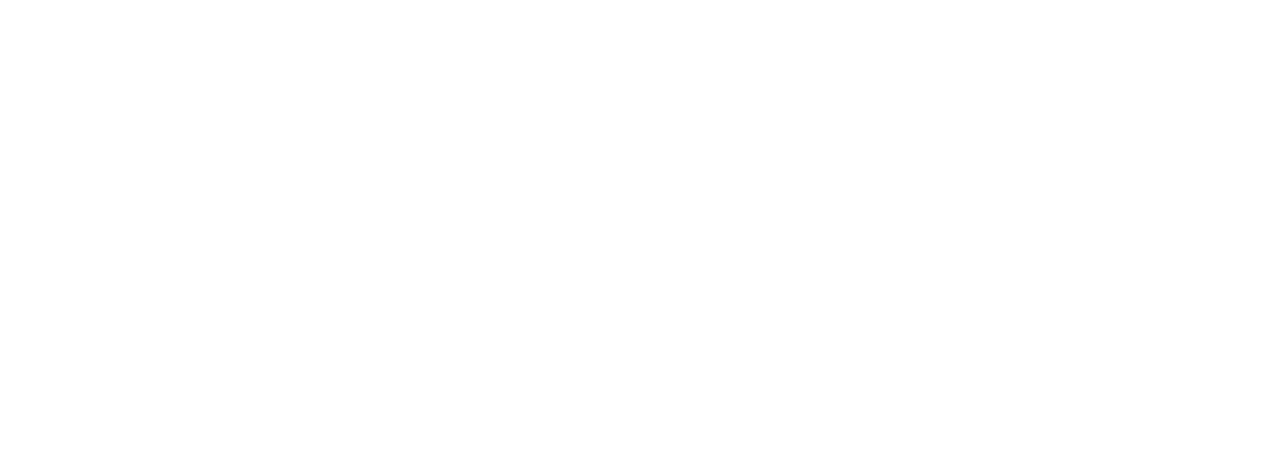
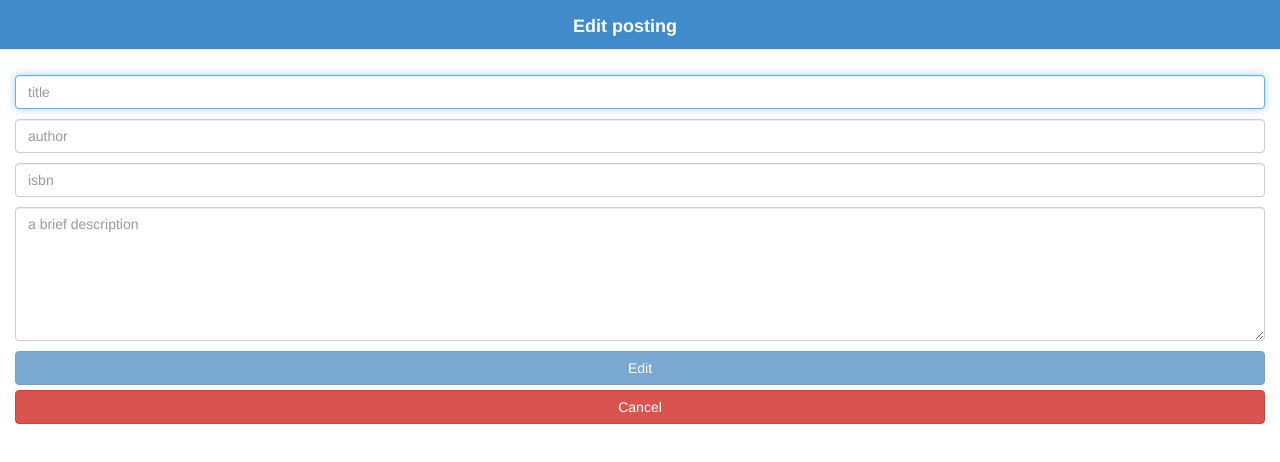
Before and after one commit to gsurbhi/book-exchange, an Angular app: page /user/1/admin-posting/1 in a window 1280 px wide. Before the commit this address led to /. Shown: the top 462 px of the page. Built offline with nearby package versions, Linux system fonts and the light colour scheme; no server answers.

Commit message:
Admin edit and Delete post updated
From Home dashboard Admin can edit and delete the post

```diff
--- /dev/null
+++ b/src/app/admin/admin-edit-post/admin-edit-post.component.html
@@ -0,0 +1,63 @@
+<!--<p>-->
+  <!--admin-edit-post works!-->
+<!--</p>-->
+
+<nav class="navbar navbar-default navbar-fixed-top">
+  <div class="container-fluid">
+
+    <p class="navbar-header">
+      <a class="navbar-brand thick">
+        <b class="nav-foreground">Edit posting</b>
+      </a>
+    </p>
+
+  </div>
+</nav>
+
+<div class="container-fluid">
+  <form #f="ngForm" (ngSubmit)=adminEditPosting()>
+
+    <input placeholder="title"
+           type="text"
+           class="form-control"
+           name="title"
+           ngModel
+           required
+           autofocus
+           [(ngModel)] = "title"/>
+
+    <input placeholder="author"
+           type="text"
+           class="form-control"
+           name="author"
+           ngModel
+           required
+           autofocus
+           [(ngModel)] = "author"/>
+
+    <input placeholder="isbn"
+           type="text"
+           class="form-control"
+           name="isbn"
+           ngModel
+           required
+           [(ngModel)] = "isbn"/>
+
+    <textarea placeholder="a brief description"
+              type="text"
+              class="form-control"
+              name="description"
+              rows="6"
+              ngModel
+              required
+              [(ngModel)] = "description"></textarea>
+
+    <button class="btn btn-primary btn-block register-elements"
+            type="submit" [disabled]="!f.valid">Edit
+    </button>
+    <button type="button" class="btn btn-danger btn-block register-elements"
+            [routerLink]="['/user/' + username + '/dashboard']">Cancel
+    </button>
+  </form>
+  <div class="alert alert-danger error-message register-elements" *ngIf="errorFlag"> {{errorMessage}} </div>
+</div>
--- /dev/null
+++ b/src/app/admin/admin-edit-post/admin-edit-post.component.ts
@@ -0,0 +1,66 @@
+import {Component, OnInit, ViewChild} from '@angular/core';
+import {Posting} from "../../../model/posting.model.client";
+import {Book} from "../../../model/book.model.client";
+import {NgForm} from "@angular/forms";
+import {PostingService} from "../../../service/post.service.client";
+import {ActivatedRoute, Router} from "@angular/router";
+import {User} from "../../../model/user.model.client";
+
+@Component({
+  selector: 'app-admin-edit-post',
+  templateUrl: './admin-edit-post.component.html',
+  styleUrls: ['./admin-edit-post.component.css']
+})
+export class AdminEditPostComponent implements OnInit {
+
+  pId: number;
+  username: string;
+  posting: Posting;
+  book: Book;
+  title: string;
+  description: string;
+  author: string;
+  isbn: number;
+  errorFlag = false;
+  errorMessage: string;
+  @ViewChild('f') postEditForm: NgForm;
+
+  constructor(private postingService: PostingService, private route: ActivatedRoute, private router: Router) {
+    this.route.params.subscribe(
+      params => this.setParams(params));
+  }
+
+  setParams(params) {
+    this.username = params.username;
+    this.pId = params.posting;
+  }
+
+  adminEditPosting() {
+    if ((this.title === undefined) || (this.title === '') || (this.title === null)) {
+      this.errorFlag = true;
+      return;
+    }
+
+    const book = new Book(this.isbn, this.author, this.title, this.description);
+    const user = new User(this.username, '', '', '', '', '', false);
+    const posting = new Posting(this.pId, undefined, user, book);
+    this.postingService.updatePosting(this.pId, posting)
+      .subscribe((posting) => {
+        this.posting = posting;
+        this.router.navigate(['user/', this.username, 'dashboard']);
+      });
+  }
+
+  ngOnInit() {
+    this.postingService.getPostingById(this.pId)
+      .subscribe((posting) => {
+        this.posting = posting;
+        this.book = this.posting.book;
+        this.title = this.book.title;
+        this.description = this.book.description;
+        this.author = this.book.author;
+        this.isbn = this.book.isbn;
+      });
+  }
+
+}
--- a/src/app/app-routing.module.ts
+++ b/src/app/app-routing.module.ts
@@ -11,6 +11,7 @@
 import {WishListNewComponent} from './wishList/wish-list-new/wish-list-new.component';
 import {MyRequestListComponent} from "./myRequest/my-request-list/my-request-list.component";
 import {AnonymousComponent} from "./anonymous/anonymous.component";
+import {AdminEditPostComponent} from "./admin/admin-edit-post/admin-edit-post.component";
 
 const routes: Routes = [
   {path: '', redirectTo: 'anonymous', pathMatch: 'full'},
@@ -24,6 +25,7 @@
   {path: 'user/:username/my-posting/:posting', component: MyPostingEditComponent},
   {path: 'user/:username/wish-list', component: WishListComponent},
   {path: 'user/:username/wish-list/new', component: WishListNewComponent},
+  {path: 'user/:username/admin-posting/:posting', component: AdminEditPostComponent},
   {path: 'user/:username/my-request', component: MyRequestListComponent}];
 
 @NgModule({
--- a/src/app/app.module.ts
+++ b/src/app/app.module.ts
@@ -21,6 +21,7 @@
 import {RequestService} from "../service/request.service.client";
 import {CommonModule} from "@angular/common";
 import { AnonymousComponent } from './anonymous/anonymous.component';
+import { AdminEditPostComponent } from './admin/admin-edit-post/admin-edit-post.component';
 
 @NgModule({
   declarations: [
@@ -35,7 +36,8 @@
     WishListComponent,
     WishListNewComponent,
     MyRequestListComponent,
-    AnonymousComponent
+    AnonymousComponent,
+    AdminEditPostComponent
   ],
   imports: [
     BrowserModule,
--- a/src/app/dashboard/dashboard.component.html
+++ b/src/app/dashboard/dashboard.component.html
@@ -22,13 +22,15 @@
 
 <div id="mySidebar" class="sidebar">
   <a href="nav-link" [routerLink]="['/user', username, 'dashboard']">Home</a>
-  <a class="nav-link"  [routerLink]="['/user/', username]"> Profile</a>
-  <a class="nav-link" [routerLink]="['/user/' + username + '/my-posting']">My Postings</a>
-  <a href="nav-link" [routerLink]="['/user/' + username + '/wish-list']">WishList</a>
-  <a class="nav-link" [routerLink]="['/user/' + username + '/my-request']">My Requests</a>
+
+  <a class="nav-link" *ngIf="!isAdmin"  [routerLink]="['/user/', username]"> Profile</a>
+  <a class="nav-link" *ngIf="!isAdmin"  [routerLink]="['/user/' + username + '/my-posting']">My Postings</a>
+  <a href="nav-link"  *ngIf="!isAdmin"  [routerLink]="['/user/' + username + '/wish-list']">WishList</a>
+  <a class="nav-link" *ngIf="!isAdmin"  [routerLink]="['/user/' + username + '/my-request']">My Requests</a>
   <a href="#">Logout</a>
 </div>
 
+  <div *ngIf="!isAdmin">
   <div class="container">
     <ul class="list-group">
       <li class="list-group-item nhs-table-header colorWhite">
@@ -67,4 +69,63 @@
 
     </ul>
   </div>
+  </div>
+
+
+  <!--Admin Panel to be modified ----------->
+
+  <div *ngIf="isAdmin">
+    <div class="container">
+      <ul class="list-group">
+        <li class="list-group-item nhs-table-header colorWhite">
+          <div class="row">
+            <div class="col-xs-3">
+              Book title
+            </div>
+            <div class="col-xs-3">
+              Date
+            </div>
+            <div class="col-xs-2">
+              Posted By
+            </div>
+            <div class="col-xs-2">
+              Edit
+            </div>
+            <div class="col-xs-2">
+              Delete
+            </div>
+          </div>
+        </li>
+        <li *ngFor="let posting of postings" class="list-group-item nhs-table-content">
+
+          <div class="row">
+            <div class="col-xs-3">
+              <span>{{posting.book.title}}</span>
+            </div>
+            <div class="col-xs-3">
+              <span>{{posting.date}}</span>
+            </div>
+            <div class="col-xs-2">
+              <span>{{posting.user.username}}</span>
+            </div>
+            <div class="col-xs-2">
+
+                <a  class="nav-link"  [routerLink]="['/user/' + username + '/admin-posting/' + posting.pId]">
+                  Edit
+                </a>
+
+            </div>
+            <div class="col-xs-2">
+              <button class="btn btn-primary pull-right" (click)="adminDeletePost(posting.pId)">Delete</button>
+            </div>
+          </div>
+        </li>
+
+      </ul>
+    </div>
+  </div>
+
+
 </div>
+
+<nav class="navbar navbar-default navbar-fixed-bottom"></nav>
--- a/src/app/dashboard/dashboard.component.ts
+++ b/src/app/dashboard/dashboard.component.ts
@@ -5,6 +5,7 @@
 import {Request} from '../../model/request.model.client';
 import {RequestService} from "../../service/request.service.client";
 import {User} from "../../model/user.model.client";
+import {UserService} from "../../service/user.service.client";
 
 
 @Component({
@@ -16,15 +17,23 @@
 
   postings: Posting[];
   username;
+  password;
   requests: Request[];
   flag = false;
   errorFlag = false;
   errorMessage: string;
   alreadyRequestPIds:number[];
+  loggedUser: User;
+  firstName;
+  lastName;
+  emailId;
+  cellNumber;
+  isAdmin: boolean;
 
 
   constructor(private postingService: PostingService, private route: ActivatedRoute,
-              private requestService: RequestService, private router: Router) {
+              private requestService: RequestService, private router: Router,
+              private userService: UserService) {
     this.route.params.subscribe(
       params => this.setParams(params));
   }
@@ -34,6 +43,8 @@
     this.requests = [];
     this.alreadyRequestPIds= [];
     this.loadRequests(this.username);
+    this.loadProfile(this.username);
+    this.loadAllPostings();
 
   }
 
@@ -49,6 +60,24 @@
       });
   }
 
+  loadProfile(username){
+    this.userService
+      .profile(this.username)
+      .subscribe(user => {
+          this.loggedUser = user.JSON;
+          this.isAdmin = user.admin;
+          //console.log("user in ",this.isAdmin);
+        }
+      );
+
+  }
+
+  loadAllPostings(){
+    this.postingService.getAllPostings()
+      .subscribe((postingsList) => {
+        this.postings = postingsList;
+      });
+  }
 
 requestPost(newPost){
     const user = new User(this.username, '', '', '', '', '', false);
@@ -65,10 +94,7 @@
 
 
   ngOnInit() {
-    this.postingService.getAllPostings()
-      .subscribe((postingsList) => {
-        this.postings = postingsList;
-      });
+
   }
 
   openNav() {
@@ -82,4 +108,17 @@
       this.flag = false;
     }
   }
+
+  // admin panel functions
+
+  adminDeletePost(pId){
+    this.postingService.deletePosting(pId).subscribe(() => {
+      this.loadAllPostings();
+    });
+  }
+
+
+
+
+
 }
--- a/src/app/profile/profile.component.ts
+++ b/src/app/profile/profile.component.ts
@@ -42,13 +42,15 @@
     this.service.updateUser(this.user)
       .then(user =>
         this.user = user
+
       ).then(() => this.router.navigate(['/user/' + this.username + '/dashboard']));
+
   }
 
   ngOnInit() {
     this.service
       .profile(this.username)
-      .then(user => {
+      .subscribe(user => {
           this.username = user.username;
           this.password = user.password;
           this.firstName = user.firstName;
--- a/src/service/user.service.client.ts
+++ b/src/service/user.service.client.ts
@@ -40,20 +40,24 @@
       ));
   }
 
+  profile(username) {
+    const requestOptions = new RequestOptions();
+    requestOptions.withCredentials = true;
+    return this.http.get(this.baseURL + '/api/profile/' + username)
+      .pipe(map(
+        (res: Response) => {
+          const data = res.json();
+          return data;
+        }
+      ));
+  }
+
 
   logout() {
     return fetch(this.baseURL +'/api/logout', {
       method: 'post',
       credentials: 'include'
     });
-  }
-
-  profile(username) {
-    return fetch(this.baseURL +'/api/profile/'+ username,
-      {
-        credentials: 'include',
-      })
-      .then(response => response.json());
   }
 
   updateUser(user) {
```
Also changed, not shown: src/app/admin/admin-edit-post/admin-edit-post.component.css (added), 1 other file (tests, documents, lock files or other folders).
